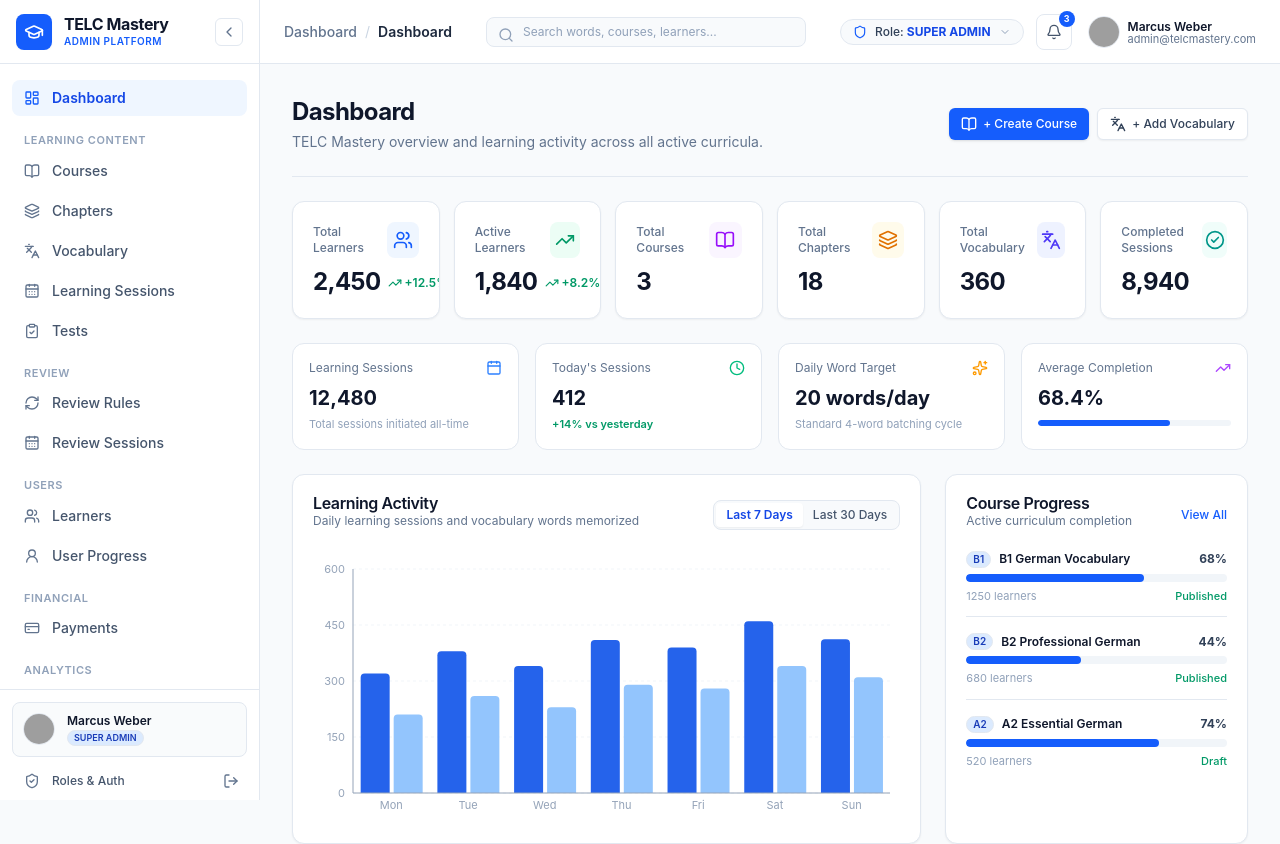
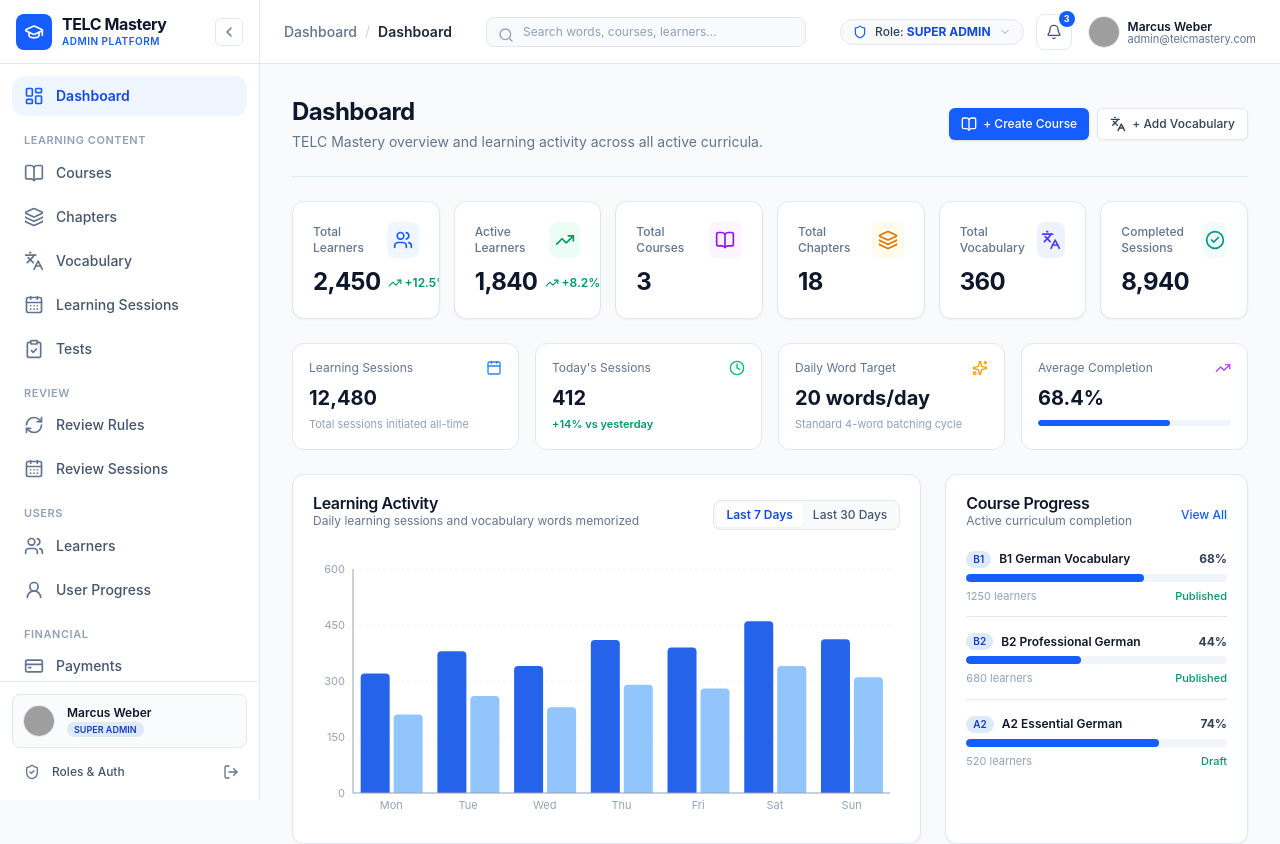
Before and after one commit to avinashquikboom-code/Telc-admin-pannel, a Next.js app: page /admin/dashboard in a window 1280 px wide. Shown: the top 844 px of the page. Built offline with nearby package versions, Linux system fonts and the light colour scheme; grey boxes are pictures that could not be loaded.

Commit message:
fix(sidebar): resolve admin sidebar collapse layout, width, icon centering and footer pinning

```diff
--- a/src/app/admin/layout.tsx
+++ b/src/app/admin/layout.tsx
@@ -30,8 +30,8 @@ export default function AdminLayout({ children }: { children: React.ReactNode })
       {/* Main Content Area */}
       <div
         className={cn(
-          'flex flex-1 flex-col min-w-0 transition-all duration-200 ease-in-out',
-          sidebarCollapsed ? 'md:pl-[72px]' : 'md:pl-[260px]'
+          'flex flex-1 flex-col min-w-0 transition-[padding] duration-200 ease-in-out',
+          sidebarCollapsed ? 'md:pl-[80px]' : 'md:pl-[260px]'
         )}
       >
         <AdminHeader
--- a/src/app/globals.css
+++ b/src/app/globals.css
@@ -66,3 +66,22 @@ body {
 ::-webkit-scrollbar-thumb:hover {
   background: #94a3b8;
 }
+
+/* Specific subtle scrollbar for Admin Sidebar navigation */
+.sidebar-scroll {
+  scrollbar-width: thin;
+  scrollbar-color: #cbd5e1 transparent;
+}
+.sidebar-scroll::-webkit-scrollbar {
+  width: 4px;
+}
+.sidebar-scroll::-webkit-scrollbar-track {
+  background: transparent;
+}
+.sidebar-scroll::-webkit-scrollbar-thumb {
+  background: #cbd5e1;
+  border-radius: 9999px;
+}
+.sidebar-scroll::-webkit-scrollbar-thumb:hover {
+  background: #94a3b8;
+}
--- a/src/components/admin/layout/AdminSidebar.tsx
+++ b/src/components/admin/layout/AdminSidebar.tsx
@@ -1,6 +1,7 @@
 'use client';
 
-import React from 'react';
+import React, { useState, useEffect } from 'react';
+import { createPortal } from 'react-dom';
 import Link from 'next/link';
 import { usePathname } from 'next/navigation';
 import type { LucideIcon } from 'lucide-react';
@@ -114,26 +115,56 @@ export function AdminSidebar({
 }: SidebarProps) {
   const pathname = usePathname();
   const { user, logout, canAccessRoute } = useAuth();
+  const [mounted, setMounted] = useState(false);
+  const [activeTooltip, setActiveTooltip] = useState<{
+    text: string;
+    top: number;
+  } | null>(null);
 
-  const sidebarContent = (
-    <div className="flex h-full flex-col justify-between bg-white text-slate-800">
-      {/* Brand & Top Header */}
-      <div>
-        <div className="flex h-16 items-center justify-between border-b border-slate-200 px-4">
+  useEffect(() => {
+    setMounted(true);
+  }, []);
+
+  const handleMouseEnter = (text: string, e: React.MouseEvent<HTMLElement>, isCollapsed: boolean) => {
+    if (!isCollapsed) return;
+    const rect = e.currentTarget.getBoundingClientRect();
+    setActiveTooltip({
+      text,
+      top: rect.top + rect.height / 2,
+    });
+  };
+
+  const handleMouseLeave = () => {
+    setActiveTooltip(null);
+  };
+
+  // Render the inner 3-section layout: Header + Nav + Footer
+  const renderSidebarContent = (isCollapsed: boolean, isMobileView: boolean = false) => (
+    <>
+      {/* 1. Header (Fixed Height, shrink-0) */}
+      <header
+        className={cn(
+          'flex h-16 shrink-0 items-center border-b border-slate-200 transition-all duration-200 ease-in-out',
+          isCollapsed ? 'px-2.5 justify-between' : 'px-4 justify-between'
+        )}
+      >
         <Link
           href="/admin/dashboard"
           onClick={onCloseMobile}
-            className="flex items-center gap-3 overflow-hidden text-slate-900 no-underline"
+          className={cn(
+            'flex items-center gap-2.5 overflow-hidden text-slate-900 no-underline',
+            isCollapsed ? 'justify-center' : 'min-w-0'
+          )}
         >
           <div className="flex h-9 w-9 shrink-0 items-center justify-center rounded-lg bg-blue-600 text-white shadow-xs">
             <GraduationCap className="h-5 w-5" />
           </div>
-            {!collapsed && (
-              <div className="flex flex-col">
-                <span className="font-bold text-base tracking-tight text-slate-900 leading-tight">
+          {!isCollapsed && (
+            <div className="flex flex-col min-w-0 transition-opacity duration-150">
+              <span className="font-bold text-base tracking-tight text-slate-900 leading-tight truncate">
                 TELC Mastery
               </span>
-                <span className="text-[10px] font-semibold tracking-wider text-blue-600 uppercase">
+              <span className="text-[10px] font-semibold tracking-wider text-blue-600 uppercase truncate">
                 Admin Platform
               </span>
             </div>
@@ -141,28 +172,48 @@ export function AdminSidebar({
         </Link>
 
         {/* Desktop Collapse Toggle */}
+        {!isMobileView && (
           <button
             onClick={onToggleCollapse}
-            aria-label="Toggle Sidebar"
-            className="hidden md:flex h-7 w-7 items-center justify-center rounded-md border border-slate-200 text-slate-500 hover:bg-slate-100 hover:text-slate-800 transition-colors cursor-pointer"
+            aria-label={isCollapsed ? 'Expand sidebar' : 'Collapse sidebar'}
+            title={isCollapsed ? 'Expand sidebar' : 'Collapse sidebar'}
+            className="hidden md:flex h-7 w-7 shrink-0 items-center justify-center rounded-md border border-slate-200 text-slate-500 hover:bg-slate-100 hover:text-slate-800 transition-colors cursor-pointer"
           >
-            {collapsed ? <ChevronRight className="h-4 w-4" /> : <ChevronLeft className="h-4 w-4" />}
+            {isCollapsed ? <ChevronRight className="h-4 w-4" /> : <ChevronLeft className="h-4 w-4" />}
           </button>
-        </div>
+        )}
 
-        {/* Navigation list */}
-        <div className="space-y-4 px-3 py-4 max-h-[calc(100vh-175px)] overflow-y-auto">
+        {/* Mobile Close Button */}
+        {isMobileView && (
+          <button
+            onClick={onCloseMobile}
+            aria-label="Close menu"
+            className="flex md:hidden h-8 w-8 items-center justify-center rounded-md border border-slate-200 text-slate-500 hover:bg-slate-100"
+          >
+            <ChevronLeft className="h-5 w-5" />
+          </button>
+        )}
+      </header>
+
+      {/* 2. Scrollable Navigation (min-h-0 flex-1 overflow-y-auto) */}
+      <nav
+        className="min-h-0 flex-1 overflow-y-auto py-3 sidebar-scroll"
+        onScroll={handleMouseLeave}
+      >
+        <div className={cn('space-y-4', isCollapsed ? 'px-2' : 'px-3')}>
           {menuGroups.map((group, groupIdx) => {
-            // Filter items based on user role permissions
             const visibleItems = group.items.filter((item) => canAccessRoute(item.href));
             if (visibleItems.length === 0) return null;
 
             return (
               <div key={group.label || `group-${groupIdx}`} className="space-y-1">
-                {group.label && !collapsed && (
+                {group.label && !isCollapsed && (
                   <h4 className="px-3 text-[11px] font-semibold uppercase tracking-wider text-slate-400">
                     {group.label}
                   </h4>
+                )}
+                {group.label && isCollapsed && (
+                  <div className="my-1.5 mx-auto h-[1px] w-8 bg-slate-200" />
                 )}
 
                 {visibleItems.map((item) => {
@@ -177,22 +228,38 @@ export function AdminSidebar({
                       key={item.href}
                       href={item.href}
                       onClick={onCloseMobile}
-                      title={collapsed ? item.title : undefined}
+                      onMouseEnter={(e) => handleMouseEnter(item.title, e, isCollapsed)}
+                      onMouseLeave={handleMouseLeave}
+                      aria-label={item.title}
+                      title={isCollapsed ? item.title : undefined}
                       className={cn(
-                        'flex items-center gap-3 rounded-lg px-3 py-2 text-sm font-medium transition-colors cursor-pointer',
+                        'flex items-center text-sm font-medium transition-colors cursor-pointer',
+                        isCollapsed
+                          ? cn(
+                              'mx-auto h-12 w-12 justify-center rounded-xl p-0',
+                              isActive
+                                ? 'bg-blue-50 text-blue-700 font-semibold shadow-xs'
+                                : 'text-slate-600 hover:bg-slate-100 hover:text-slate-900'
+                            )
+                          : cn(
+                              'w-full gap-3 px-3 py-2.5 rounded-xl',
                               isActive
                                 ? 'bg-blue-50 text-blue-700 font-semibold'
-                          : 'text-slate-600 hover:bg-slate-50 hover:text-slate-900',
-                        collapsed && 'justify-center px-2'
+                                : 'text-slate-600 hover:bg-slate-50 hover:text-slate-900'
+                            )
                       )}
                     >
                       <Icon
                         className={cn(
-                          'h-4 w-4 shrink-0 transition-colors',
+                          'h-5 w-5 shrink-0 transition-colors',
                           isActive ? 'text-blue-600' : 'text-slate-500'
                         )}
                       />
-                      {!collapsed && <span className="truncate">{item.title}</span>}
+                      {!isCollapsed && (
+                        <span className="truncate text-sm transition-opacity duration-150">
+                          {item.title}
+                        </span>
+                      )}
                     </Link>
                   );
                 })}
@@ -200,16 +267,36 @@ export function AdminSidebar({
             );
           })}
         </div>
-      </div>
+      </nav>
 
-      {/* Bottom Profile & Logout */}
-      <div className="border-t border-slate-200 p-3">
-        {user && !collapsed && (
-          <div className="mb-2 flex items-center gap-3 rounded-lg border border-slate-100 bg-slate-50/80 p-2.5">
+      {/* 3. Footer (Fixed Height, shrink-0, border-t) */}
+      <footer
+        className={cn(
+          'shrink-0 border-t border-slate-200 bg-white transition-all duration-200 ease-in-out',
+          isCollapsed ? 'p-2 flex flex-col items-center gap-2' : 'p-3 space-y-2'
+        )}
+      >
+        {user && (
+          isCollapsed ? (
+            <div
+              className="flex h-10 w-10 items-center justify-center rounded-full hover:ring-2 hover:ring-blue-500/20 cursor-pointer"
+              onMouseEnter={(e) => handleMouseEnter(`${user.name} (${user.role.replace('_', ' ')})`, e, isCollapsed)}
+              onMouseLeave={handleMouseLeave}
+              aria-label={`${user.name} Profile`}
+              title={`${user.name} (${user.role.replace('_', ' ')})`}
+            >
               <img
                 src={user.avatarUrl || 'https://images.unsplash.com/photo-1534528741775-53994a69daeb?w=100&auto=format&fit=crop&q=80'}
                 alt={user.name}
                 className="h-8 w-8 rounded-full object-cover border border-slate-200"
+              />
+            </div>
+          ) : (
+            <div className="flex items-center gap-3 rounded-lg border border-slate-100 bg-slate-50/80 p-2.5">
+              <img
+                src={user.avatarUrl || 'https://images.unsplash.com/photo-1534528741775-53994a69daeb?w=100&auto=format&fit=crop&q=80'}
+                alt={user.name}
+                className="h-8 w-8 rounded-full object-cover border border-slate-200 shrink-0"
               />
               <div className="min-w-0 flex-1">
                 <p className="truncate text-xs font-semibold text-slate-900 leading-tight">
@@ -231,45 +318,73 @@ export function AdminSidebar({
                 </div>
               </div>
             </div>
+          )
         )}
 
-        <div className="flex items-center gap-1">
+        <div
+          className={cn(
+            'flex items-center',
+            isCollapsed ? 'flex-col gap-1 w-full' : 'gap-1'
+          )}
+        >
           <Link
             href="/admin/settings"
             onClick={onCloseMobile}
-            title={collapsed ? 'Admin Settings' : undefined}
+            onMouseEnter={(e) => handleMouseEnter('Roles & Auth', e, isCollapsed)}
+            onMouseLeave={handleMouseLeave}
+            aria-label="Roles & Auth"
+            title={isCollapsed ? 'Roles & Auth' : undefined}
             className={cn(
-              'flex flex-1 items-center gap-3 rounded-lg px-3 py-2 text-xs font-medium text-slate-600 hover:bg-slate-100 hover:text-slate-900 transition-colors',
-              collapsed && 'justify-center px-2'
+              'flex items-center rounded-lg text-xs font-medium text-slate-600 hover:bg-slate-100 hover:text-slate-900 transition-colors',
+              isCollapsed
+                ? 'h-10 w-10 justify-center p-0'
+                : 'flex-1 gap-3 px-3 py-2'
             )}
           >
             <ShieldCheck className="h-4 w-4 shrink-0 text-slate-500" />
-            {!collapsed && <span>Roles & Auth</span>}
+            {!isCollapsed && <span>Roles & Auth</span>}
           </Link>
 
           <button
             onClick={logout}
-            title="Log out"
-            className="flex h-8 w-8 shrink-0 items-center justify-center rounded-lg text-slate-500 hover:bg-red-50 hover:text-red-600 transition-colors cursor-pointer"
+            onMouseEnter={(e) => handleMouseEnter('Log out', e, isCollapsed)}
+            onMouseLeave={handleMouseLeave}
+            aria-label="Log out"
+            title={isCollapsed ? 'Log out' : undefined}
+            className={cn(
+              'flex shrink-0 items-center justify-center rounded-lg text-slate-500 hover:bg-red-50 hover:text-red-600 transition-colors cursor-pointer',
+              isCollapsed ? 'h-10 w-10' : 'h-8 w-8'
+            )}
           >
             <LogOut className="h-4 w-4" />
           </button>
         </div>
-      </div>
-    </div>
+      </footer>
+    </>
   );
 
   return (
     <>
-      {/* Desktop Sidebar */}
+      {/* Desktop Sidebar: 3-section layout, w-[80px] collapsed, w-[260px] expanded */}
       <aside
         className={cn(
-          'hidden md:block fixed inset-y-0 left-0 z-30 border-r border-slate-200/90 bg-white transition-all duration-200 ease-in-out',
-          collapsed ? 'w-[72px]' : 'w-[260px]'
+          'hidden md:flex h-dvh flex-col fixed inset-y-0 left-0 z-30 border-r border-slate-200/90 bg-white transition-[width] duration-200 ease-in-out',
+          collapsed ? 'w-[80px]' : 'w-[260px]'
         )}
       >
-        {sidebarContent}
+        {renderSidebarContent(collapsed, false)}
       </aside>
+
+      {/* Floating Tooltip for Collapsed Sidebar Items (rendered into body, zero clipping) */}
+      {mounted && activeTooltip && collapsed && createPortal(
+        <div
+          style={{ top: `${activeTooltip.top}px`, left: '88px' }}
+          className="pointer-events-none fixed -translate-y-1/2 z-50 whitespace-nowrap rounded-md bg-slate-900 px-2.5 py-1 text-xs font-medium text-white shadow-lg transition-opacity duration-150 animate-in fade-in-0"
+        >
+          {activeTooltip.text}
+        </div>,
+        document.body
+      )}
 
       {/* Mobile Drawer Backdrop */}
       {isMobileOpen && (
@@ -279,14 +394,14 @@ export function AdminSidebar({
         />
       )}
 
-      {/* Mobile Drawer */}
+      {/* Mobile Drawer: Full width (expanded view) inside slide-over sheet */}
       <aside
         className={cn(
-          'fixed inset-y-0 left-0 z-50 w-[270px] bg-white transition-transform duration-200 ease-in-out md:hidden shadow-2xl',
+          'fixed inset-y-0 left-0 z-50 flex h-dvh w-[280px] flex-col bg-white shadow-2xl transition-transform duration-200 ease-in-out md:hidden',
           isMobileOpen ? 'translate-x-0' : '-translate-x-full'
         )}
       >
-        {sidebarContent}
+        {renderSidebarContent(false, true)}
       </aside>
     </>
   );
```
Lines whose indentation alone changed are shown as unchanged.
